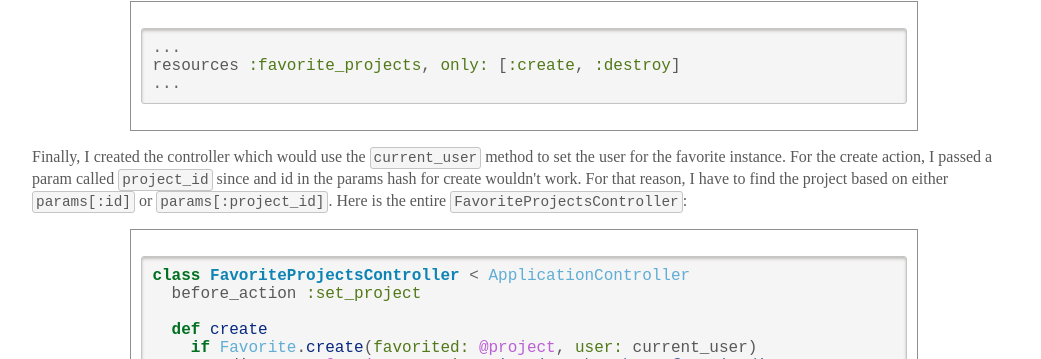
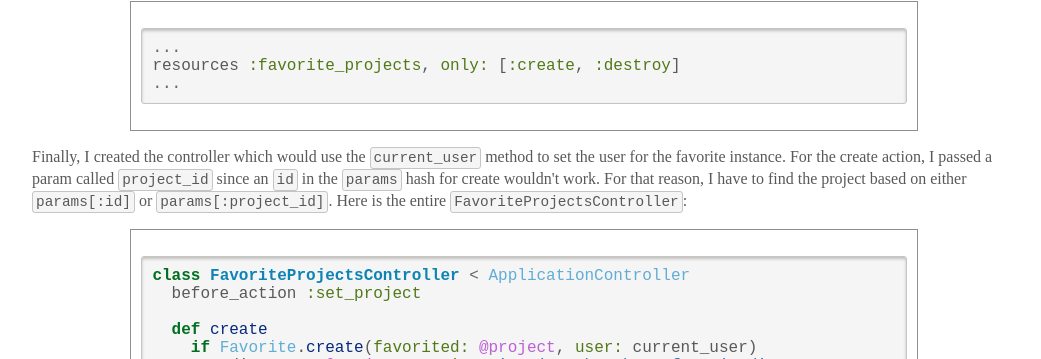
Before and after one commit to tschmidt/tschmidt.github.com, a Jekyll site: the page built from _posts/articles/2014-06-04-favoriting-system-in-rails.html, in a window 1280 px wide and 900 px high, scrolled down 1684 px. Shown: the part 90-449 px from the top of the window, without its empty margins (116-1157 px from the left). Built offline with Jekyll 4.4.1, drawn with Linux system fonts in a browser that asks for light colours; nearby versions of some CDN libraries; Markdown is read by kramdown in place of the engine named in the settings; comment, search, counter and statistics services are not loaded.

Commit message:
Fix typo

```diff
--- a/_posts/articles/2014-06-04-favoriting-system-in-rails.html
+++ b/_posts/articles/2014-06-04-favoriting-system-in-rails.html
@@ -116,7 +116,7 @@ resources :favorite_projects, only: [:create, :destroy]
   <p>
     Finally, I created the controller which would use the <code>current_user</code> method to
     set the user for the favorite instance. For the create action, I passed a param called
-    <code>project_id</code> since and id in the params hash for create wouldn't work. For that
+    <code>project_id</code> since an <code>id</code> in the <code>params</code> hash for create wouldn't work. For that
     reason, I have to find the project based on either <code>params[:id]</code> or
     <code>params[:project_id]</code>. Here is the entire <code>FavoriteProjectsController</code>:
   </p>
```
